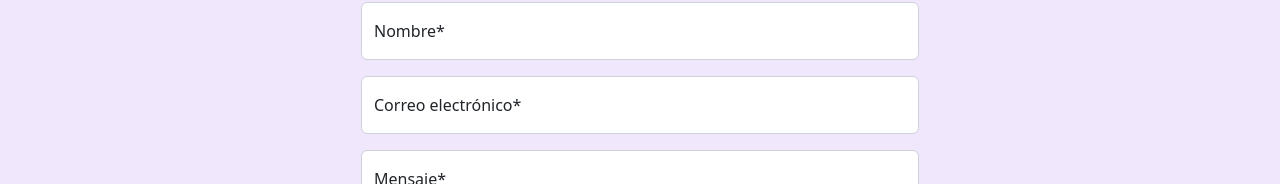
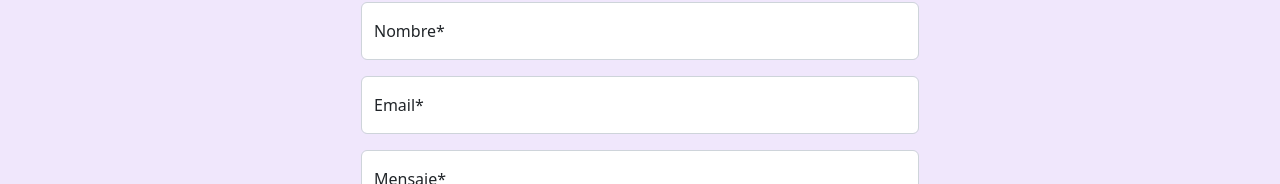
Before and after one commit to leotricotti/proyecto-final, a website: page pages/contacto.html in a window 1280 px wide. Shown: the part 151-335 px from the top of the page. Drawn offline with nearby package versions, Linux system fonts and the light colour scheme.

Commit message:
correcion contacto

```diff
--- a/pages/contacto.html
+++ b/pages/contacto.html
@@ -74,7 +74,7 @@
         <div class="form-floating mb-3 col-6 offset-3">
             <input type="email" class="form-control" id="floatingEmail" placeholder="email@example.com">
             <label for="floatingEmail">
-                Correo electrónico*
+                Email*
             </label>
         </div>
         <div class="form-floating col-6 offset-3">
```
